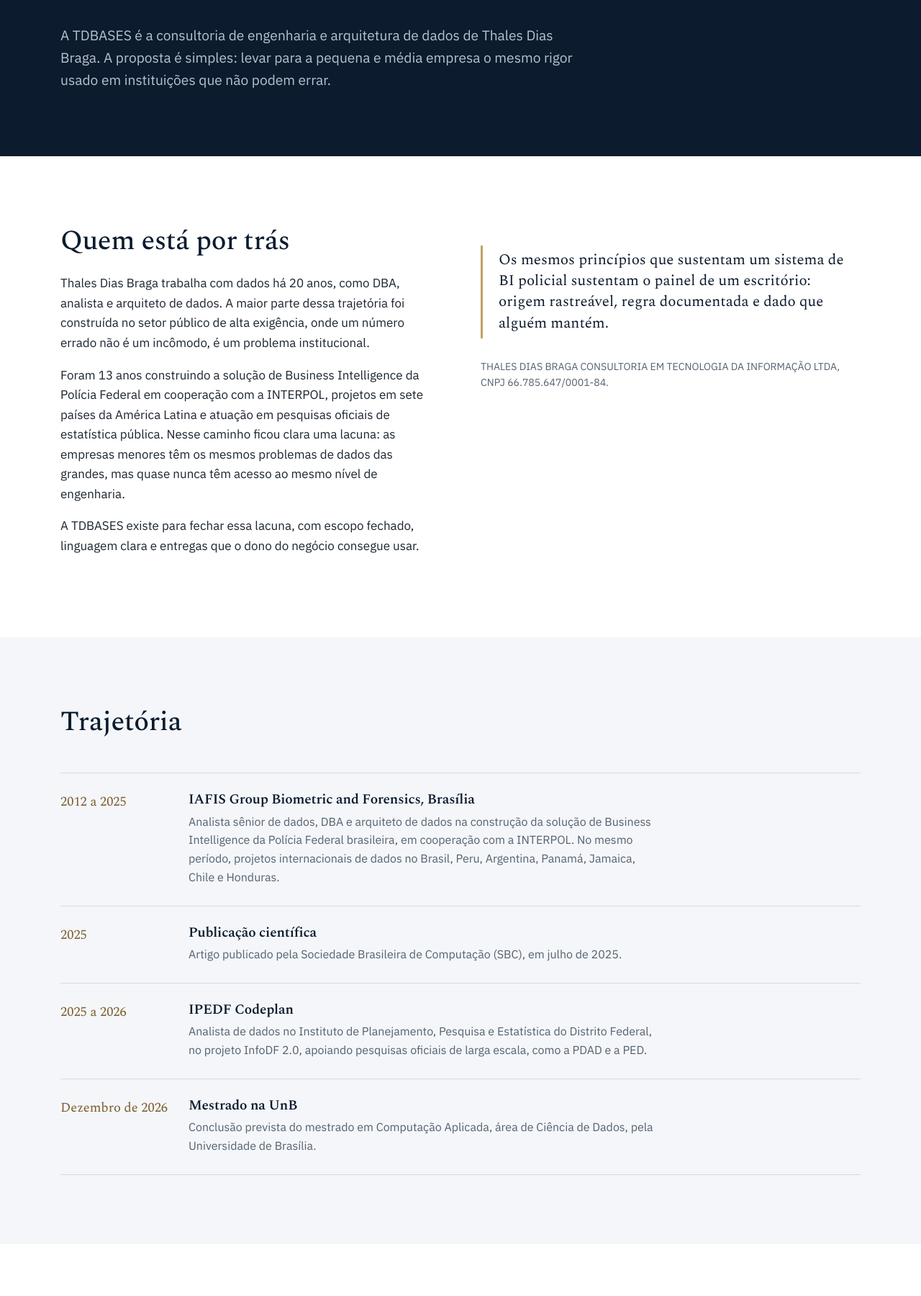
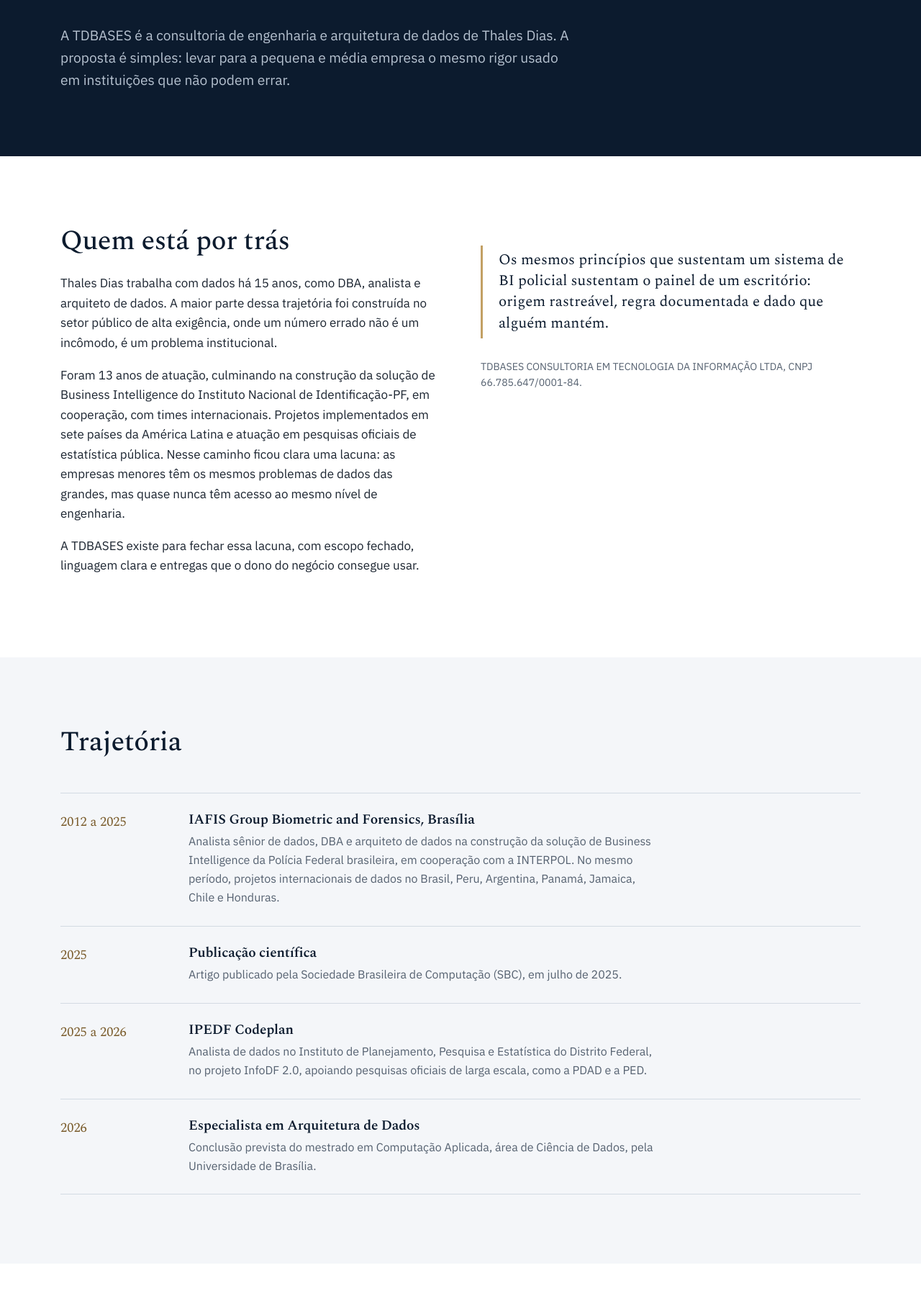
Before and after one commit to tdbroott/tdbases-site, a plain HTML site: page sobre.html in a window 1280 px wide. Shown: the part 400-2200 px from the top of the page at 72% size. Drawn offline with nearby package versions, Linux system fonts and the light colour scheme.

Commit message:
Atualiza texto da pgina SOBRE

```diff
--- a/sobre.html
+++ b/sobre.html
@@ -254,19 +254,19 @@
 <section class="page-hero"><div class="wrap">
 <span class="crumb"><a href="index.html">Início</a> / Sobre</span>
 <h1>Arquitetura de dados de instituição, aplicada ao seu negócio</h1>
-<p class="lede">A TDBASES é a consultoria de engenharia e arquitetura de dados de Thales Dias Braga. A proposta é simples: levar para a pequena e média empresa o mesmo rigor usado em instituições que não podem errar.</p>
+<p class="lede">A TDBASES é a consultoria de engenharia e arquitetura de dados de Thales Dias. A proposta é simples: levar para a pequena e média empresa o mesmo rigor usado em instituições que não podem errar.</p>
 </div></section>
 
 <section><div class="wrap split">
 <div>
 <h2>Quem está por trás</h2>
-<p>Thales Dias Braga trabalha com dados há 20 anos, como DBA, analista e arquiteto de dados. A maior parte dessa trajetória foi construída no setor público de alta exigência, onde um número errado não é um incômodo, é um problema institucional.</p>
-<p>Foram 13 anos construindo a solução de Business Intelligence da Polícia Federal em cooperação com a INTERPOL, projetos em sete países da América Latina e atuação em pesquisas oficiais de estatística pública. Nesse caminho ficou clara uma lacuna: as empresas menores têm os mesmos problemas de dados das grandes, mas quase nunca têm acesso ao mesmo nível de engenharia.</p>
+<p>Thales Dias trabalha com dados há 15 anos, como DBA, analista e arquiteto de dados. A maior parte dessa trajetória foi construída no setor público de alta exigência, onde um número errado não é um incômodo, é um problema institucional.</p>
+<p>Foram 13 anos de atuação, culminando na construção da solução de Business Intelligence do Instituto Nacional de Identificação-PF, em cooperação, com times internacionais. Projetos implementados em sete países da América Latina e atuação em pesquisas oficiais de estatística pública. Nesse caminho ficou clara uma lacuna: as empresas menores têm os mesmos problemas de dados das grandes, mas quase nunca têm acesso ao mesmo nível de engenharia.</p>
 <p>A TDBASES existe para fechar essa lacuna, com escopo fechado, linguagem clara e entregas que o dono do negócio consegue usar.</p>
 </div>
 <div>
 <div class="callout"><p>Os mesmos princípios que sustentam um sistema de BI policial sustentam o painel de um escritório: origem rastreável, regra documentada e dado que alguém mantém.</p></div>
-<p class="fine">THALES DIAS BRAGA CONSULTORIA EM TECNOLOGIA DA INFORMAÇÃO LTDA, CNPJ 66.785.647/0001-84.</p>
+<p class="fine">TDBASES CONSULTORIA EM TECNOLOGIA DA INFORMAÇÃO LTDA, CNPJ 66.785.647/0001-84.</p>
 </div>
 </div></section>
 
@@ -276,7 +276,7 @@
 <li><span class="when">2012 a 2025</span><div><h3>IAFIS Group Biometric and Forensics, Brasília</h3><p>Analista sênior de dados, DBA e arquiteto de dados na construção da solução de Business Intelligence da Polícia Federal brasileira, em cooperação com a INTERPOL. No mesmo período, projetos internacionais de dados no Brasil, Peru, Argentina, Panamá, Jamaica, Chile e Honduras.</p></div></li>
 <li><span class="when">2025</span><div><h3>Publicação científica</h3><p>Artigo publicado pela Sociedade Brasileira de Computação (SBC), em julho de 2025.</p></div></li>
 <li><span class="when">2025 a 2026</span><div><h3>IPEDF Codeplan</h3><p>Analista de dados no Instituto de Planejamento, Pesquisa e Estatística do Distrito Federal, no projeto InfoDF 2.0, apoiando pesquisas oficiais de larga escala, como a PDAD e a PED.</p></div></li>
-<li><span class="when">Dezembro de 2026</span><div><h3>Mestrado na UnB</h3><p>Conclusão prevista do mestrado em Computação Aplicada, área de Ciência de Dados, pela Universidade de Brasília.</p></div></li>
+<li><span class="when">2026</span><div><h3>Especialista em Arquitetura de Dados</h3><p>Conclusão prevista do mestrado em Computação Aplicada, área de Ciência de Dados, pela Universidade de Brasília.</p></div></li>
 </ol>
 </div></section>
 
```
Also changed, not shown: 1 other file.
